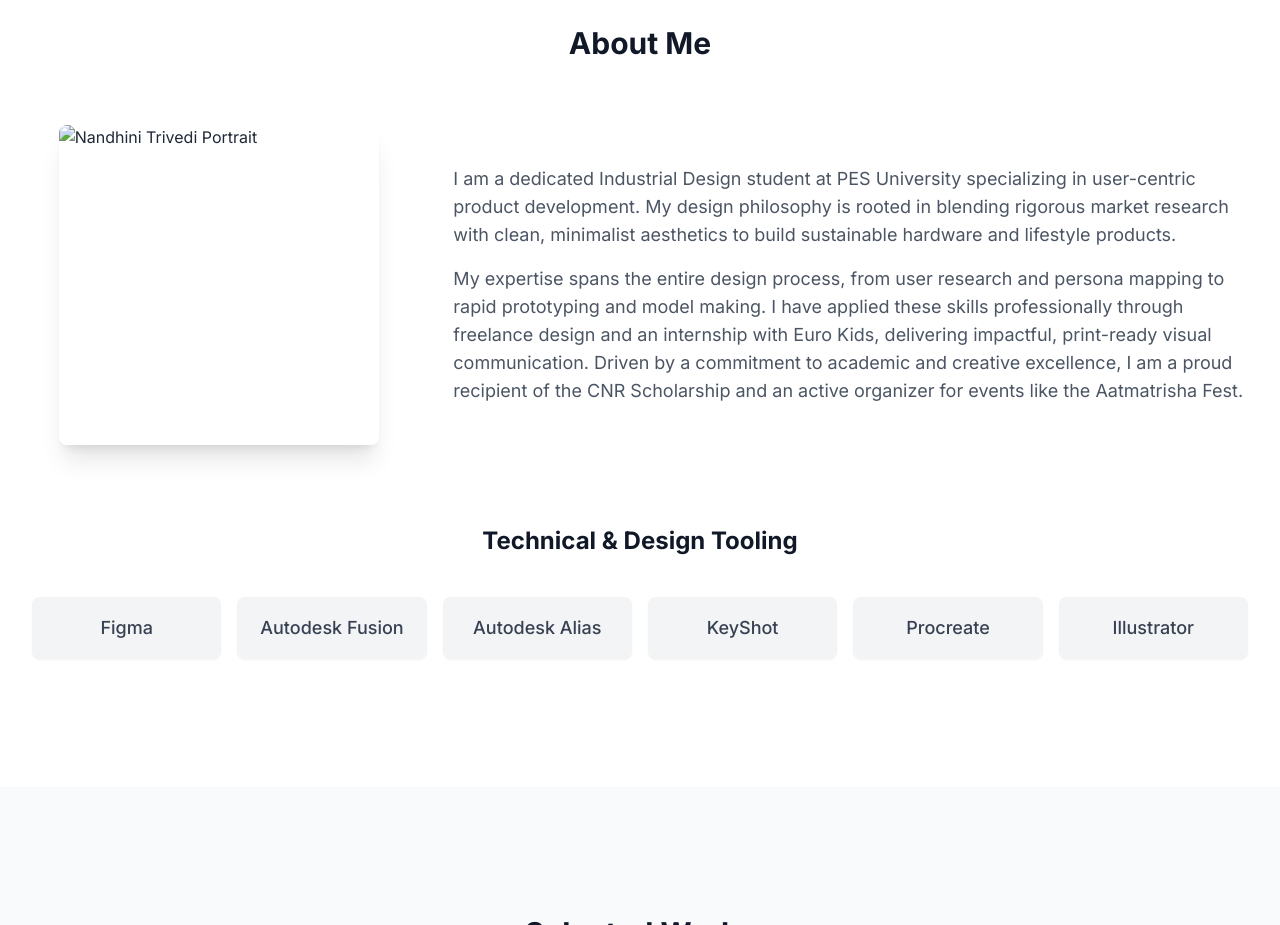
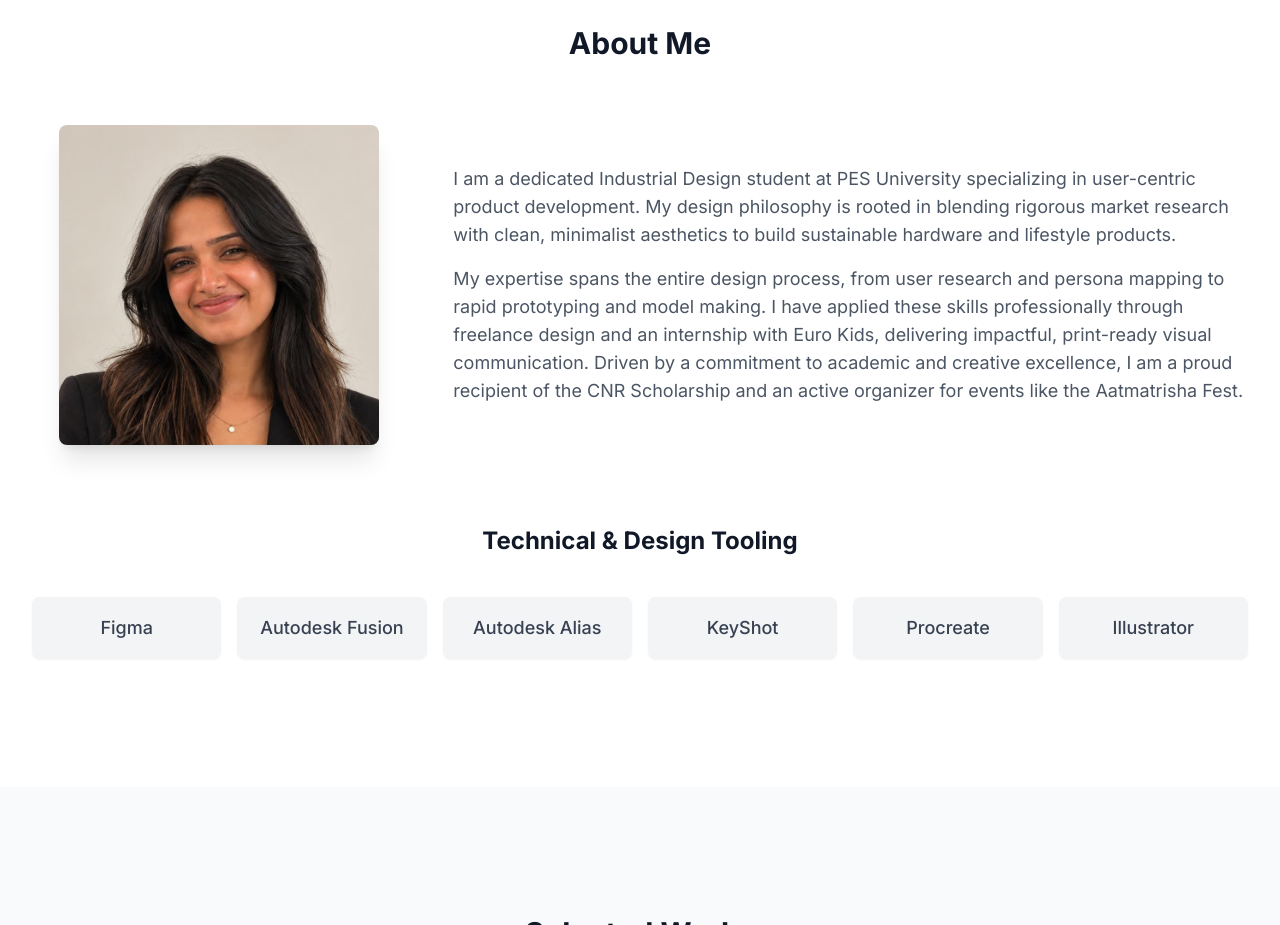
Before and after one commit to nandhinitrivedi/nandhinitrivedi, a plain HTML site: page index.html in a window 1280 px wide. Shown: the part 920-1845 px from the top of the page. Drawn offline with nearby package versions, Linux system fonts and the light colour scheme; a web font is replaced by a local one.

Commit message:
Update index.html

```diff
--- a/index.html
+++ b/index.html
@@ -146,7 +146,7 @@
                 <div class="grid grid-cols-1 md:grid-cols-3 gap-12 items-center">
                     <div class="md:col-span-1 flex justify-center">
                         <img
-                             src="Nandhini.png"
+                             src="Nandhini.jpeg"
                              alt="Nandhini Trivedi Portrait"
                              class="rounded-lg shadow-xl w-64 h-64 md:w-80 md:h-80 object-cover"
                         >
```
